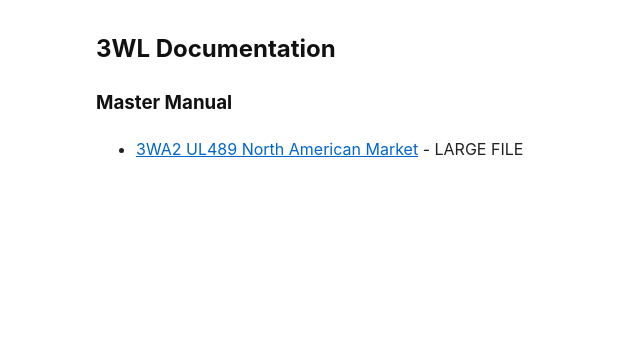
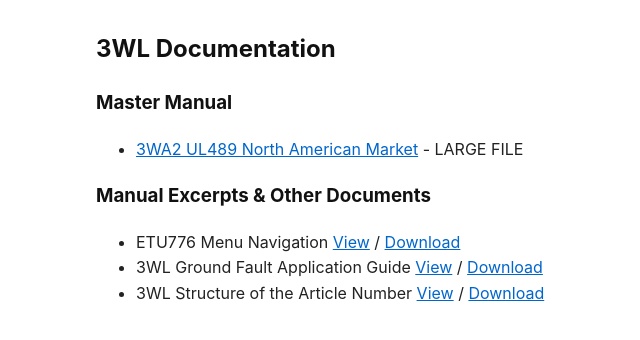
Before and after one commit to epecsupport/Service, a Jekyll site: the page built from tech/siemens/man3wl.md, in a window 1280 px wide. Shown: the top 340 px of the page, without its empty margins (44-684 px from the left). Built offline with Jekyll 4.4.1, drawn with Linux system fonts in a browser that asks for light colours.

Commit message:
Update man3wl.md

```diff
--- a/tech/siemens/man3wl.md
+++ b/tech/siemens/man3wl.md
@@ -8,3 +8,8 @@ autolink: true
 
 ### Master Manual
 - [3WA2 UL489 North American Market](https://drive.google.com/file/d/1v7Wl8vsn3zX2GBsDgp-6Bnu1U4pApEuD/view?usp=sharing) - LARGE FILE
+
+### Manual Excerpts & Other Documents
+- ETU776 Menu Navigation [View](manuals/3wl_section_etu776_navigation.pdf) / [Download](https://raw.githubusercontent.com/epecsupport/Service/main/tech/siemens/manuals/3wl_section_etu776_navigation.pdf)
+- 3WL Ground Fault Application Guide [View](manuals/3wl_gf_application.pdf) / [Download](https://raw.githubusercontent.com/epecsupport/Service/main/tech/siemens/manuals/3wl_gf_application.pdf)
+- 3WL Structure of the Article Number [View](manuals/3wl_structure_article_number.pdf) / [Download](https://raw.githubusercontent.com/epecsupport/Service/main/tech/siemens/manuals/3wl_structure_article_number.pdf)
```
